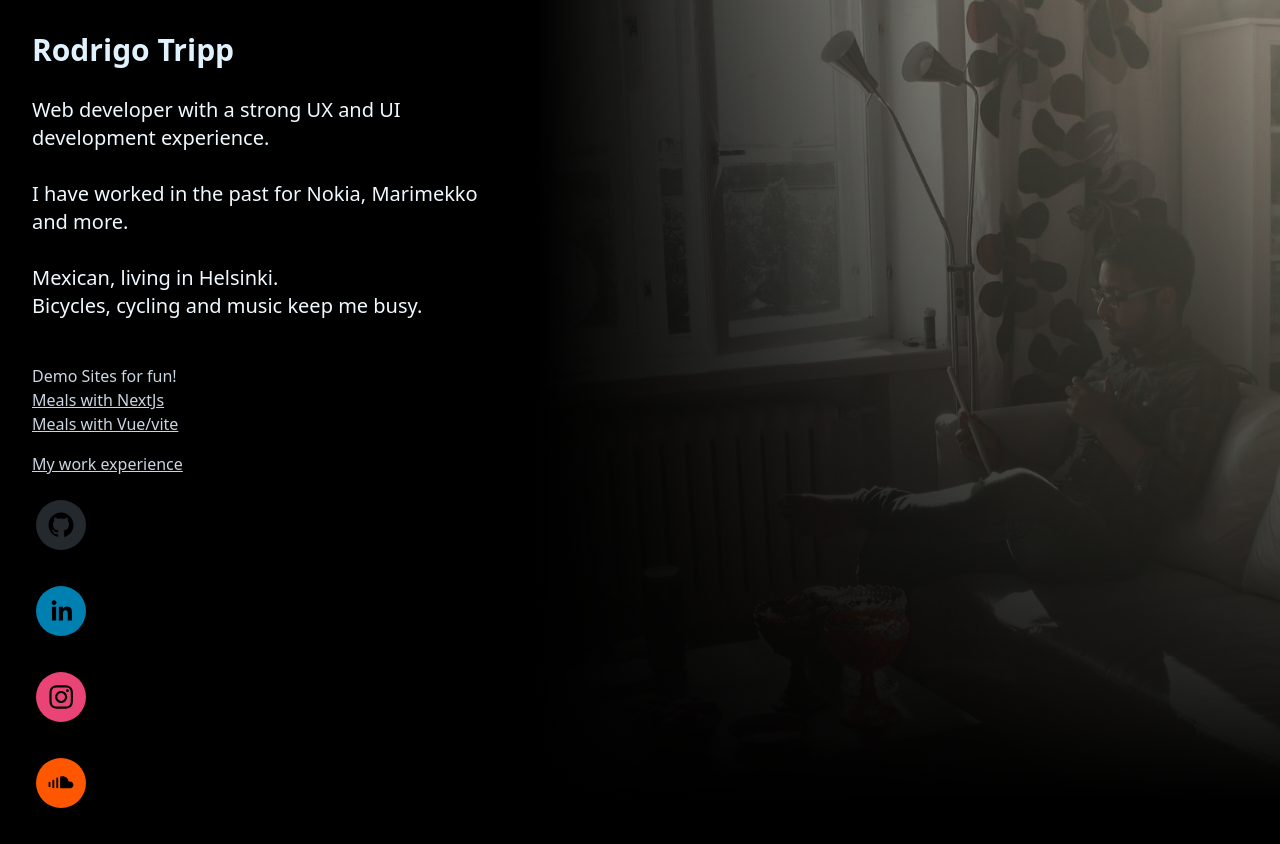
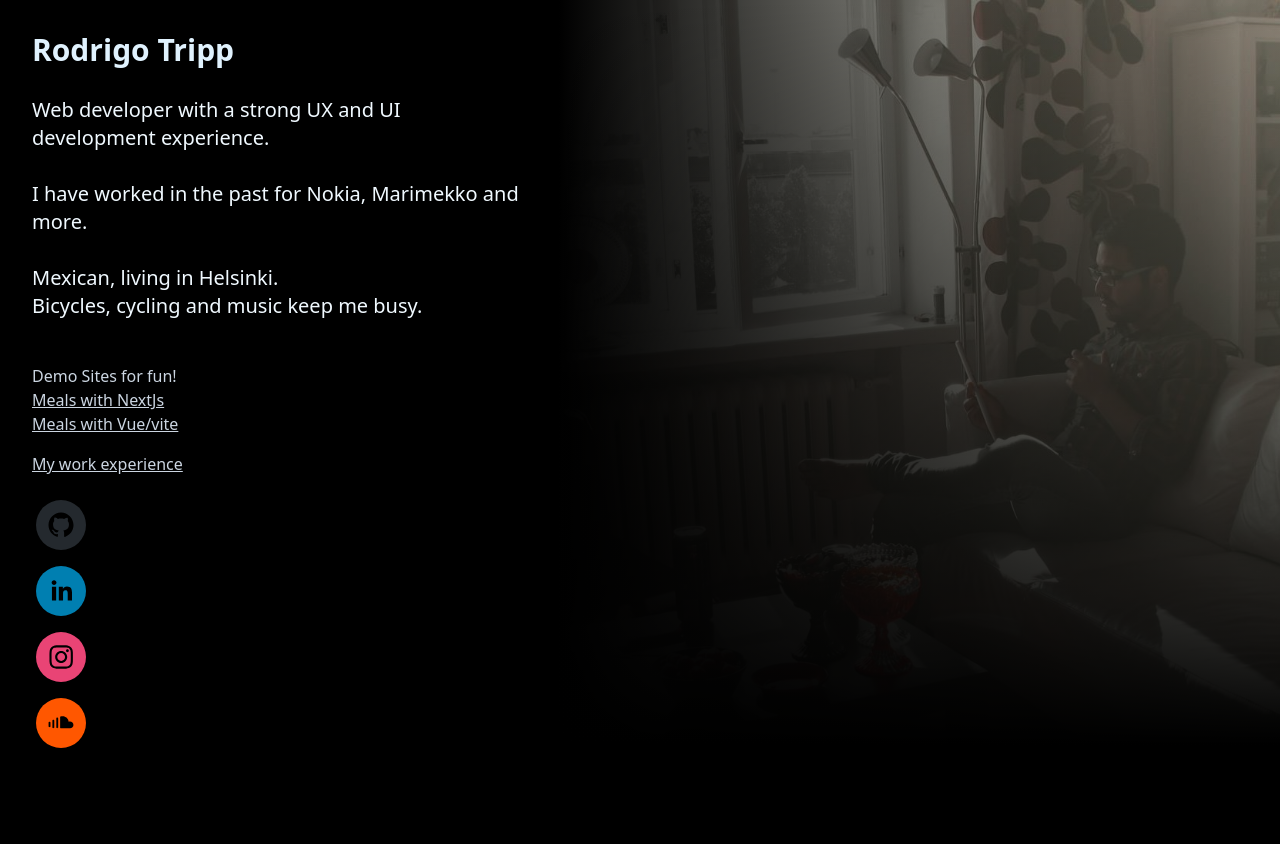
Before and after one commit to rodrigotripp/rodrigotripp.github.io, a React (Vite) app: page / in a window 1280 px wide. After the commit the page ends 800 px from the top, so only its background shows below. Built offline with nearby package versions, Linux system fonts and the light colour scheme.

Commit message:
message: minor style detail

```diff
--- a/src/Components/NavigationMenu.tsx
+++ b/src/Components/NavigationMenu.tsx
@@ -29,7 +29,7 @@ type NavigationMenuProps = {
 function NavigationMenu({ onNavigate }: NavigationMenuProps) {
   return (
     <nav className="flex flex-col-reverse gap-5">
-      <ul className="flex flex-wrap justify-start gap-9 md:flex-col text-slate-300 bg-slate-600 rounded-2xl w-80 md:bg-transparent p-1">
+      <ul className="flex flex-wrap justify-start gap-9 md:flex-col text-slate-300 bg-slate-600 rounded-2xl w-80 md:bg-transparent p-1 md:gap-4">
         <Icons />
       </ul>
 
```
